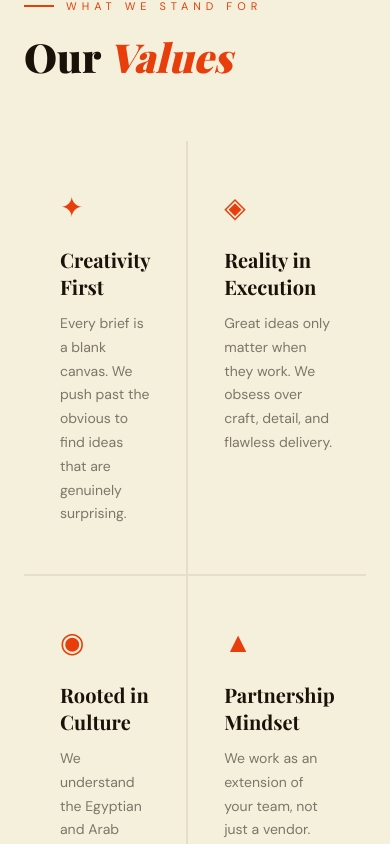
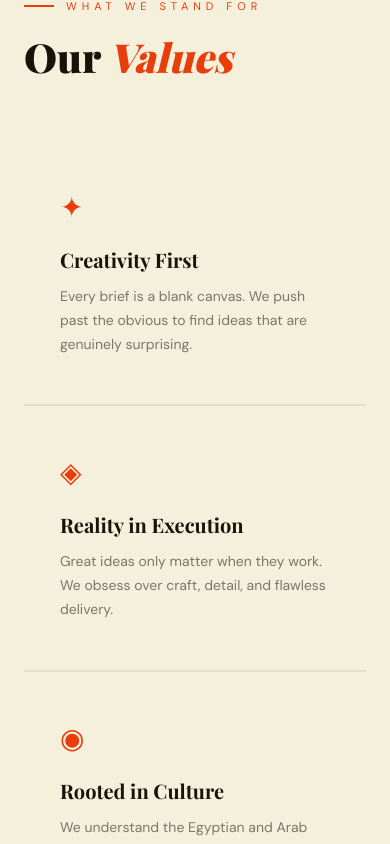
Before and after one commit to ibrahim-ahmed26/Plus-Portofilio, a Next.js app: page /about in a window 390 px wide. Shown: the part 1894-2738 px from the top of the page. Built offline with nearby package versions, Linux system fonts and the light colour scheme; a web font is replaced by a local one.

Commit message:
Handled Css For the Projects and about pages

```diff
--- a/src/app/about/page.js
+++ b/src/app/about/page.js
@@ -82,7 +82,6 @@ export default function About() {
         </div>
       </section>
 
-      {/* VALUES */}
       <section className={styles.values}>
         <p className="section-label">What We Stand For</p>
         <h2 className={styles.valuesHeading}>
@@ -98,8 +97,6 @@ export default function About() {
           ))}
         </div>
       </section>
-
-      {/* STATS */}
       <section className={styles.stats}>
         {[
           { num: "10+", label: "Years in the market" },
--- a/src/app/about/page.module.css
+++ b/src/app/about/page.module.css
@@ -118,7 +118,11 @@
   gap: 2px;
   background: rgba(26, 18, 9, 0.08);
 }
-
+@media (maxwidth: 767px) {
+  .valuesGrid {
+    grid-template-columns: repeat(1, 1fr);
+  }
+}
 .valueCard {
   background: var(--cream);
   padding: 48px 36px;
@@ -207,7 +211,7 @@
     gap: 40px;
   }
   .valuesGrid {
-    grid-template-columns: 1fr 1fr;
+    grid-template-columns: 1fr;
   }
   .stats {
     grid-template-columns: 1fr 1fr;
--- a/src/app/page.module.css
+++ b/src/app/page.module.css
@@ -63,6 +63,11 @@
   position: relative;
   z-index: 1;
   animation: fadeUp 0.8s ease 0.4s both;
+}
+@media (max-width: 768px) {
+  .title {
+    font-size: clamp(40px, 9vw, 70px);
+  }
 }
 .title em {
   font-style: italic;
--- a/src/app/projects/page.module.css
+++ b/src/app/projects/page.module.css
@@ -177,6 +177,6 @@
     aspect-ratio: 4/3;
   }
   .clientsGrid {
-    grid-template-columns: repeat(3, 1fr);
+    grid-template-columns: repeat(2, 1fr);
   }
 }
```
Also changed, not shown: src/app/page.js (+0 -10 lines).
